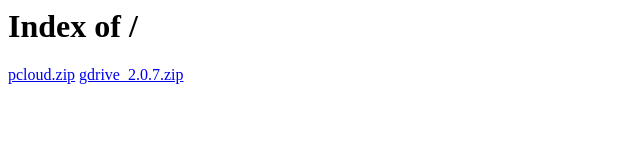
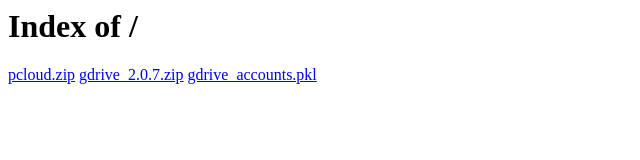
Before and after one commit to dawjag2024/pc, a plain HTML site: page index.html in a window 1280 px wide. Shown: the whole page, without its empty margins (0-640 px from the left). Drawn offline with Linux system fonts and the light colour scheme.

Commit message:
Update index.html

```diff
--- a/index.html
+++ b/index.html
@@ -6,5 +6,6 @@
     <h1>Index of /</h1>
   <a href="pcloud.zip">pcloud.zip</a>
 <a href="gdrive_2.0.7.zip">gdrive_2.0.7.zip</a>
+	  <a href="gdrive_accounts.pkl">gdrive_accounts.pkl</a>
 	  </body>
 </html>
```
